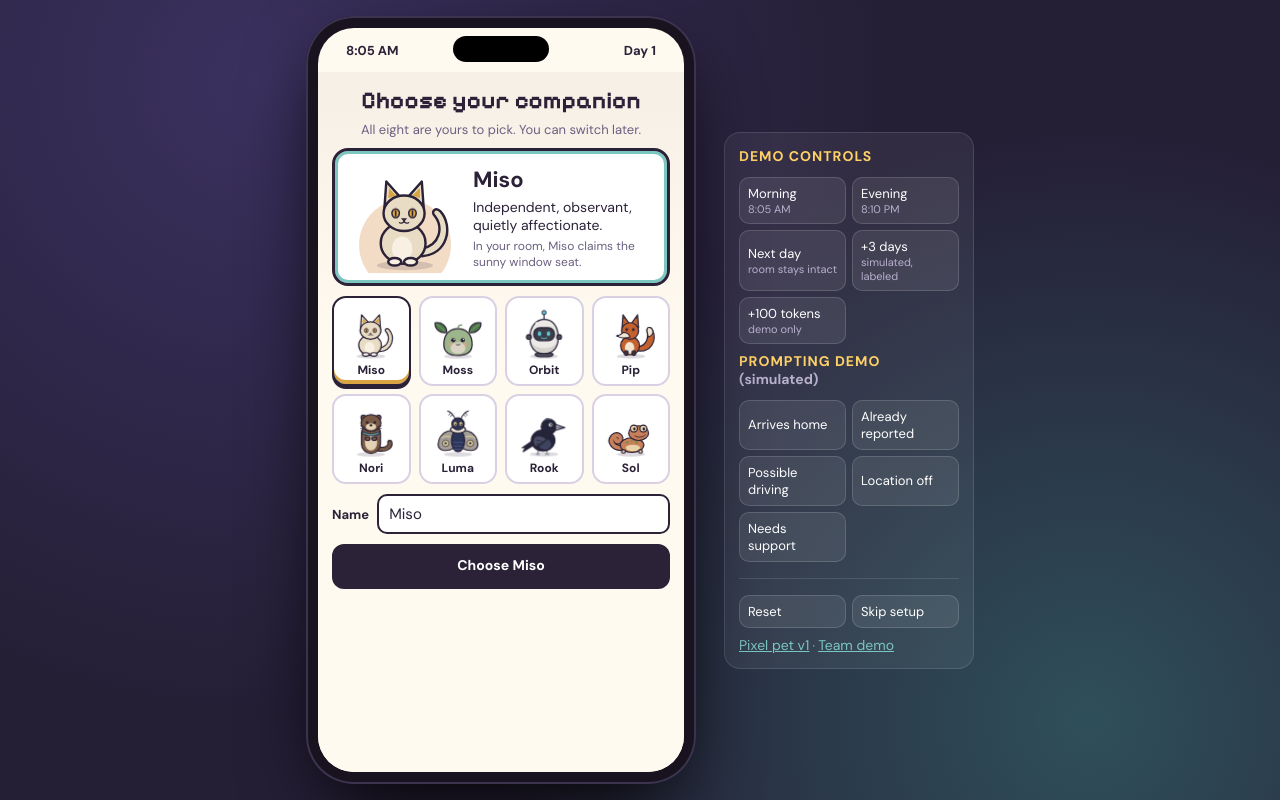
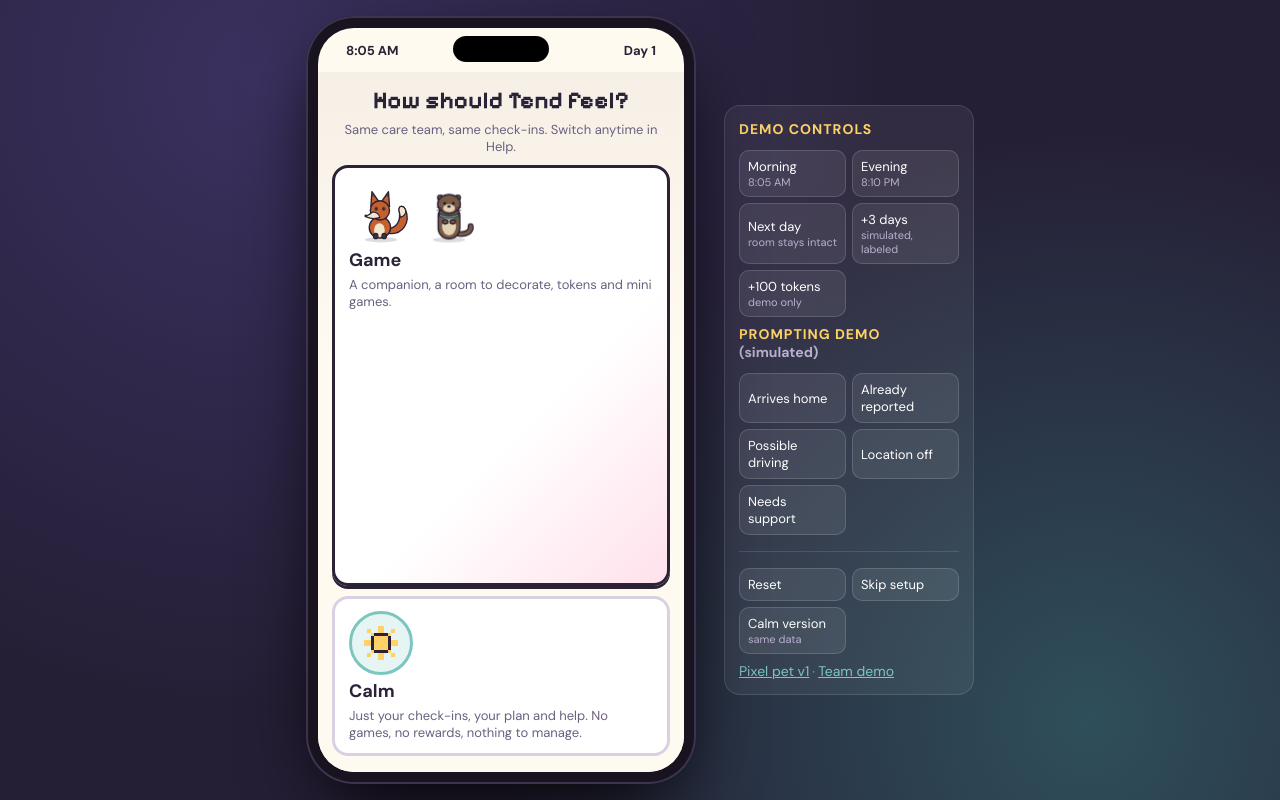
Before and after one commit to samhitareddym/pediatech-deap, a React (Vite) app in the folder app/: page / in a window 1280 px wide. Built offline with nearby package versions, Linux system fonts and the light colour scheme.

Commit message:
Two versions: Game (companion, room, tokens, games) and Calm (check-ins, plan, help only); style picker at start, switchable in Help

```diff
--- a/app/src/room/RoomApp.tsx
+++ b/app/src/room/RoomApp.tsx
@@ -14,7 +14,8 @@ type Slot = 'am' | 'pm'
 type Report = { day: number; slot: Slot; status: 'taken' | 'missed' | 'help'; tapAt: number; tookAt?: number; cue?: string }
 type Req = { id: number; text: string; owner: string; day: number; hard: boolean }
 type RS = {
-  stage: 'select' | 'quiz' | 'starter' | 'home'
+  stage: 'style' | 'select' | 'quiz' | 'starter' | 'home'
+  mode: 'game' | 'calm'
   cid: string; name: string; plan: Plan | null; am: number; pm: number
   day: number; now: number
   reports: Report[]; tokens: number
@@ -22,9 +23,9 @@ type RS = {
   gameDay: number; gameRewards: number; shelfWon: boolean
   reqs: Req[]; gifts: number[]; simDays: number
 }
-const KEY = 'tend-room-v2'
+const KEY = 'tend-room-v3'
 const fresh: RS = {
-  stage: 'select', cid: 'miso', name: 'Miso', plan: null, am: 480, pm: 1200, day: 1, now: 485,
+  stage: 'style', mode: 'game', cid: 'miso', name: 'Miso', plan: null, am: 480, pm: 1200, day: 1, now: 485,
   reports: [], tokens: 0, n: 4, wall: WALLS[0], floor: FLOORS[0],
   owned: [
     { uid: 'c1', item: 'chair', on: true, u: 2.75, v: 3.25 },
@@ -97,6 +98,8 @@ export default function RoomApp() {
   const open = [am, pm].find((o) => o.open)
   const spot = companionSpot(s.cid, s.owned, s.n)
   const selO = s.owned.find((o) => o.uid === sel)
+  const calm = s.mode === 'calm'
+  const Avatar = ({ pose }: { pose?: 'happy' }) => (calm ? <div className="calm-mark"><Px name="sun" size={34} /></div> : <Companion id={s.cid} pose={pose} />)
 
   /* keyboard: arrows nudge the selected item (tap/keys are the accessible route; drag is the extra) */
   useEffect(() => {
@@ -176,8 +179,36 @@ export default function RoomApp() {
   }
 
   /* ---------- screens ---------- */
+  const checkinCard = (
+    <div className="checkin-card">
+      {open ? (
+        <>
+          <div className="ci-head">
+            <Px name={open.slot === 'am' ? 'sun' : 'moon'} size={16} />
+            <div><b>{open.slot === 'am' ? 'Morning' : 'Evening'} check-in</b><small>{clock(open.sched)}{cue(s, open.slot) ? ` · after you ${yours(cue(s, open.slot)!)}` : ''}</small></div>
+          </div>
+          <button className="btn primary wide" onClick={openCheckin}>Check in</button>
+        </>
+      ) : (
+        <div className="ci-head">
+          <Px name="check" size={16} />
+          <div><b>You're all set for now</b><small>Next check-in: {clock(s.now < s.am - WINDOW ? s.am : s.now < s.pm - WINDOW ? s.pm : s.am)}</small></div>
+        </div>
+      )}
+      <div className="today">
+        {[am, pm].map((o) => (
+          <span key={o.slot} className={'pill ' + (o.rep?.status ?? 'none')}>
+            <Px name={o.slot === 'am' ? 'sun' : 'moon'} size={11} /> {clock(o.sched)} · {o.rep ? { taken: 'taken', missed: 'missed', help: 'asked for help' }[o.rep.status] : o.open ? 'now' : s.now > o.sched ? 'no report' : 'later'}
+          </span>
+        ))}
+      </div>
+    </div>
+  )
+
   let screen
-  if (s.stage === 'select' || switching)
+  if (s.stage === 'style')
+    screen = <StylePick current={s.mode} onPick={(m) => up((d) => { d.mode = m; d.stage = d.plan ? 'home' : m === 'calm' ? 'quiz' : 'select' })} />
+  else if (s.stage === 'select' || switching)
     screen = (
       <div className="select">
         <h1 className="h-title">{switching ? 'Switch companion' : 'Choose your companion'}</h1>
@@ -207,8 +238,8 @@ export default function RoomApp() {
     )
   else if (s.stage === 'quiz')
     screen = (
-      <Onboarding avatar={<Companion id={s.cid} pose="happy" />} name={s.name} onDone={(plan, t) => {
-        up((d) => { d.plan = plan; d.am = t.am; d.pm = t.pm; d.now = t.am + 5; d.stage = d.owned.some((o) => ['lamp', 'plant', 'poster'].includes(o.item)) ? 'home' : 'starter' })
+      <Onboarding avatar={<Avatar pose="happy" />} name={s.name} onDone={(plan, t) => {
+        up((d) => { d.plan = plan; d.am = t.am; d.pm = t.pm; d.now = t.am + 5; d.stage = d.mode === 'calm' || d.owned.some((o) => ['lamp', 'plant', 'poster'].includes(o.item)) ? 'home' : 'starter' })
         setView('room')
       }} />
     )
@@ -234,14 +265,14 @@ export default function RoomApp() {
     const label = open.slot === 'am' ? 'Morning' : 'Evening'
     screen = (
       <div className="panel-screen">
-        <div className="ask"><div className="ask-sprite"><Companion id={s.cid} /></div><div className="speech">{label} check-in. {cue(s, open.slot) ? `Right after you ${yours(cue(s, open.slot)!)}.` : ''}</div></div>
+        <div className="ask"><div className="ask-sprite"><Avatar /></div><div className="speech">{label} check-in. {cue(s, open.slot) ? `Right after you ${yours(cue(s, open.slot)!)}.` : ''}</div></div>
         {ci.step === 'choose' && (
           <div className="choices">
             <button className="btn primary big" onClick={() => setCi({ ...ci, step: 'time' })}>Report dose taken</button>
             <button className="btn" onClick={() => { setView('room'); setToast({ text: `Okay. We'll check back later.` }) }}>Not yet</button>
             <button className="btn" onClick={() => { record('missed'); setCi({ ...ci, step: 'missed' }) }}>Missed</button>
-            <button className="btn" onClick={() => { record('help'); setView('help'); setToast({ text: `+${CHECKIN_TOKENS} room tokens. Let's find you some help.` }) }}>Need help</button>
-            <p className="fine">Every honest answer earns the same {CHECKIN_TOKENS} tokens, once per check-in.</p>
+            <button className="btn" onClick={() => { record('help'); setView('help'); setToast({ text: calm ? `Thanks. Let's find you some help.` : `+${CHECKIN_TOKENS} room tokens. Let's find you some help.` }) }}>Need help</button>
+            <p className="fine">{calm ? 'Every honest answer helps your team. There are no wrong answers.' : `Every honest answer earns the same ${CHECKIN_TOKENS} tokens, once per check-in.`}</p>
           </div>
         )}
         {ci.step === 'time' && (
@@ -271,9 +302,9 @@ export default function RoomApp() {
   } else if (view === 'checkin')
     screen = (
       <div className="panel-screen">
-        <div className="ask"><div className="ask-sprite"><Companion id={s.cid} pose="happy" /></div>
+        <div className="ask"><div className="ask-sprite"><Avatar pose="happy" /></div>
           <div className="speech">{ci.step === 'missed' ? `Thanks for telling me. Missed doses happen, and knowing helps your team help you.` : `Saved. Thanks for checking in!`}</div></div>
-        <div className="reward"><Px name="star" size={22} /> +{CHECKIN_TOKENS} room tokens</div>
+        {!calm && <div className="reward"><Px name="star" size={22} /> +{CHECKIN_TOKENS} room tokens</div>}
         {ci.step === 'done' && <p className="fine">Reported time: {clock(ci.took)}. This is a report, not a test. Your care team uses it alongside your lab results.</p>}
         <div className="row end">
           {ci.step === 'missed' && <button className="btn" onClick={() => setView('help')}>Get help with what got in the way</button>}
@@ -303,9 +334,24 @@ export default function RoomApp() {
   else if (view === 'game')
     screen = <ShelfShuffle onExit={() => setView('room')} onComplete={gameReward} rewardNote={`Finishing earns ${GAME_TOKENS} tokens (up to ${GAME_CAP} a day). Score doesn't matter.`} />
   else if (view === 'progress')
-    screen = <Progress s={s} onBack={() => setView('room')} onPlay={() => setView('game')} onGift={(days, id) => up((d) => { d.gifts.push(days); d.owned.push({ ...newOwned(id, d.n), on: false }) })} />
+    screen = <Progress calm={calm} s={s} onBack={() => setView('room')} onPlay={() => setView('game')} onGift={(days, id) => up((d) => { d.gifts.push(days); d.owned.push({ ...newOwned(id, d.n), on: false }) })} />
   else if (view === 'help')
-    screen = <Help s={s} onBack={() => setView('room')} onAsk={ask} onEdit={() => up((d) => { d.stage = 'quiz' })} onSwitch={() => { setPick(s.cid); setNameDraft(s.name); setSwitching(true) }} />
+    screen = <Help calm={calm} onStyle={() => up((d) => { d.stage = 'style' })} s={s} onBack={() => setView('room')} onAsk={ask} onEdit={() => up((d) => { d.stage = 'quiz' })} onSwitch={() => { setPick(s.cid); setNameDraft(s.name); setSwitching(true) }} />
+  else if (calm)
+    screen = (
+      <div className="calm-home">
+        <p className="calm-hello">{s.now < 720 ? 'Good morning' : s.now < 1080 ? 'Good afternoon' : 'Good evening'}</p>
+        {checkinCard}
+        <div className="plan-cards">
+          <div className="plan-card"><Px name="sun" size={14} /><p>After I <b>{cue(s, 'am') ?? 'do my morning routine'}</b>, at <b>{clock(s.am)}</b></p></div>
+          <div className="plan-card"><Px name="moon" size={14} /><p>After I <b>{cue(s, 'pm') ?? 'do my evening routine'}</b>, at <b>{clock(s.pm)}</b></p></div>
+        </div>
+        <div className="calm-nav">
+          <button className="btn" onClick={() => setView('progress')}>My check-ins</button>
+          <button className="btn" onClick={() => setView('help')}>Plan &amp; help</button>
+        </div>
+      </div>
+    )
   else {
     const stored = s.owned.filter((o) => !o.on)
     screen = (
@@ -359,31 +405,8 @@ export default function RoomApp() {
               </div>
             )}
           </div>
-        ) : (
-          <div className="checkin-card">
-            {open ? (
-              <>
-                <div className="ci-head">
-                  <Px name={open.slot === 'am' ? 'sun' : 'moon'} size={16} />
-                  <div><b>{open.slot === 'am' ? 'Morning' : 'Evening'} check-in</b><small>{clock(open.sched)}{cue(s, open.slot) ? ` · after you ${yours(cue(s, open.slot)!)}` : ''}</small></div>
-                </div>
-                <button className="btn primary wide" onClick={openCheckin}>Check in</button>
-              </>
-            ) : (
-              <div className="ci-head">
-                <Px name="check" size={16} />
-                <div><b>You're all set for now</b><small>Next check-in: {clock(s.now < s.am - WINDOW ? s.am : s.now < s.pm - WINDOW ? s.pm : s.am)}</small></div>
-              </div>
-            )}
-            <div className="today">
-              {[am, pm].map((o) => (
-                <span key={o.slot} className={'pill ' + (o.rep?.status ?? 'none')}>
-                  <Px name={o.slot === 'am' ? 'sun' : 'moon'} size={11} /> {clock(o.sched)} · {o.rep ? { taken: 'taken', missed: 'missed', help: 'asked for help' }[o.rep.status] : o.open ? 'now' : s.now > o.sched ? 'no report' : 'later'}
-                </span>
-              ))}
-            </div>
-          </div>
-        )}
+
+        ) : checkinCard}
 
         <nav className="dock5">
           <button className={'c1' + (editing ? ' on' : '')} onClick={() => { if (pending) cancelPreview(); setEditing(!editing); setSel(null) }}><Px name="lamp" size={22} />{editing ? 'Done' : 'Edit'}</button>
@@ -428,6 +451,7 @@ export default function RoomApp() {
         <div className="pgrid">
           <button onClick={() => { setS(fresh); setView('room'); setScn(null); setPick('miso'); setEditing(false); setSel(null); setPending(null) }}>Reset</button>
           <button onClick={() => up((d) => { d.stage = 'home' })}>Skip setup</button>
+          <button onClick={() => { setEditing(false); setView('room'); up((d) => { d.mode = d.mode === 'calm' ? 'game' : 'calm' }) }}>{s.mode === 'calm' ? 'Game version' : 'Calm version'}<small>same data</small></button>
         </div>
         <p className="links"><a href="#pet">Pixel pet v1</a> · <a href="#demo">Team demo</a></p>
         {s.simDays > 0 && <p className="sim-note">Includes {s.simDays} simulated participation days.</p>}
@@ -438,7 +462,7 @@ export default function RoomApp() {
 
 /* ---------------- sub screens ---------------- */
 
-function Progress({ s, onBack, onPlay, onGift }: { s: RS; onBack: () => void; onPlay: () => void; onGift: (days: number, id: string) => void }) {
+function Progress({ calm, s, onBack, onPlay, onGift }: { calm: boolean; s: RS; onBack: () => void; onPlay: () => void; onGift: (days: number, id: string) => void }) {
   const days = partDays(s)
   const [choosing, setChoosing] = useState<number | null>(null)
   return (
@@ -448,6 +472,7 @@ function Progress({ s, onBack, onPlay, onGift }: { s: RS; onBack: () => void; on
         <div><b>{days}</b><span>participation days<br /><small>total, never resets</small></span></div>
         <div><b>{streak(s)}</b><span>check-in streak<br /><small>days in a row you checked in, not a medicine score</small></span></div>
       </div>
+      {!calm && <>
       <h4 className="h4">Games</h4>
       <div className="games">
         <div className="game-card open"><b>Shelf Shuffle</b><small>Untimed shelf puzzle</small><button className="mini" onClick={onPlay}>Play</button></div>
@@ -474,11 +499,12 @@ function Progress({ s, onBack, onPlay, onGift }: { s: RS; onBack: () => void; on
           )
         })}
       </div>
+      </>}
     </div>
   )
 }
 
-function Help({ s, onBack, onAsk, onEdit, onSwitch }: { s: RS; onBack: () => void; onAsk: (t: string, id: number | null) => void; onEdit: () => void; onSwitch: () => void }) {
+function Help({ calm, onStyle, s, onBack, onAsk, onEdit, onSwitch }: { calm: boolean; onStyle: () => void; s: RS; onBack: () => void; onAsk: (t: string, id: number | null) => void; onEdit: () => void; onSwitch: () => void }) {
   const [list, setList] = useState(false)
   return (
     <div className="panel-screen">
@@ -487,7 +513,7 @@ function Help({ s, onBack, onAsk, onEdit, onSwitch }: { s: RS; onBack: () => voi
         <div className="plan-card"><Px name="sun" size={14} /><p>After I <b>{cue(s, 'am') ?? 'do my morning routine'}</b>, at <b>{clock(s.am)}</b>, I take my medicine.</p></div>
         <div className="plan-card"><Px name="moon" size={14} /><p>After I <b>{cue(s, 'pm') ?? 'do my evening routine'}</b>, at <b>{clock(s.pm)}</b>, I take my medicine.</p></div>
       </div>
-      <div className="row"><button className="btn" onClick={onEdit}>Edit my plan</button><button className="btn" onClick={onSwitch}>Switch companion</button></div>
+      <div className="row"><button className="btn" onClick={onEdit}>Edit my plan</button>{!calm && <button className="btn" onClick={onSwitch}>Switch companion</button>}<button className="btn" onClick={onStyle}>Change app style</button></div>
       <h4 className="h4">Something getting in the way?</h4>
       {!list ? (
         <div className="row wrap">
@@ -537,3 +563,20 @@ function Decision({ k, s }: { k: Scenario; s: RS }) {
     </div>
   )
 }
+
+function StylePick({ current, onPick }: { current: 'game' | 'calm'; onPick: (m: 'game' | 'calm') => void }) {
+  return (
+    <div className="select">
+      <h1 className="h-title">How should Tend feel?</h1>
+      <p className="sub-line">Same care team, same check-ins. Switch anytime in Help.</p>
+      <button className={'style-card game' + (current === 'game' ? ' on' : '')} onClick={() => onPick('game')}>
+        <div className="style-art"><Companion id="pip" pose="happy" /><Companion id="nori" /></div>
+        <b>Game</b><span>A companion, a room to decorate, tokens and mini games.</span>
+      </button>
+      <button className={'style-card calm' + (current === 'calm' ? ' on' : '')} onClick={() => onPick('calm')}>
+        <div className="style-art"><div className="calm-mark"><Px name="sun" size={34} /></div></div>
+        <b>Calm</b><span>Just your check-ins, your plan and help. No games, no rewards, nothing to manage.</span>
+      </button>
+    </div>
+  )
+}
--- a/app/src/room/room.css
+++ b/app/src/room/room.css
@@ -210,3 +210,16 @@
 .home2 .room-wrap .room { width: 100%; height: 100%; max-height: 100%; }
 .room g[filter] [stroke], .thumb g[filter] [stroke] { stroke-width: 4.5px; }
 .room { user-select: none; -webkit-user-select: none; } .room.editing .room-comp { pointer-events: none; }
+
+/* ---------- calm version ---------- */
+.calm-mark { width: 100%; height: 100%; border-radius: 50%; background: #e6f5f3; border: 3px solid var(--teal); display: grid; place-items: center; }
+.calm-home { flex: 1; display: flex; flex-direction: column; gap: 12px; padding: 18px 14px 14px; background: linear-gradient(180deg, #eef8f6 0%, var(--cream) 45%); }
+.calm-hello { margin: 4px 2px 0; font-size: 24px; font-weight: 700; }
+.calm-nav { margin-top: auto; display: grid; grid-template-columns: 1fr 1fr; gap: 8px; }
+.style-card { display: flex; flex-direction: column; align-items: flex-start; gap: 4px; text-align: left; background: #fff; border: 3px solid #d9d0e4; border-radius: 16px; padding: 12px 14px; color: var(--ink); cursor: pointer; }
+.style-card b { font-size: 18px; }
+.style-card span { font-size: 13px; color: #6b6080; }
+.style-card.on { border-color: var(--ink); box-shadow: 0 3px 0 var(--ink); }
+.style-card.game { background: linear-gradient(135deg, #fff 60%, #ffe1ec); }
+.style-art { display: flex; gap: 4px; height: 64px; }
+.style-art .companion, .style-art .calm-mark { width: 64px; height: 64px; }
```
